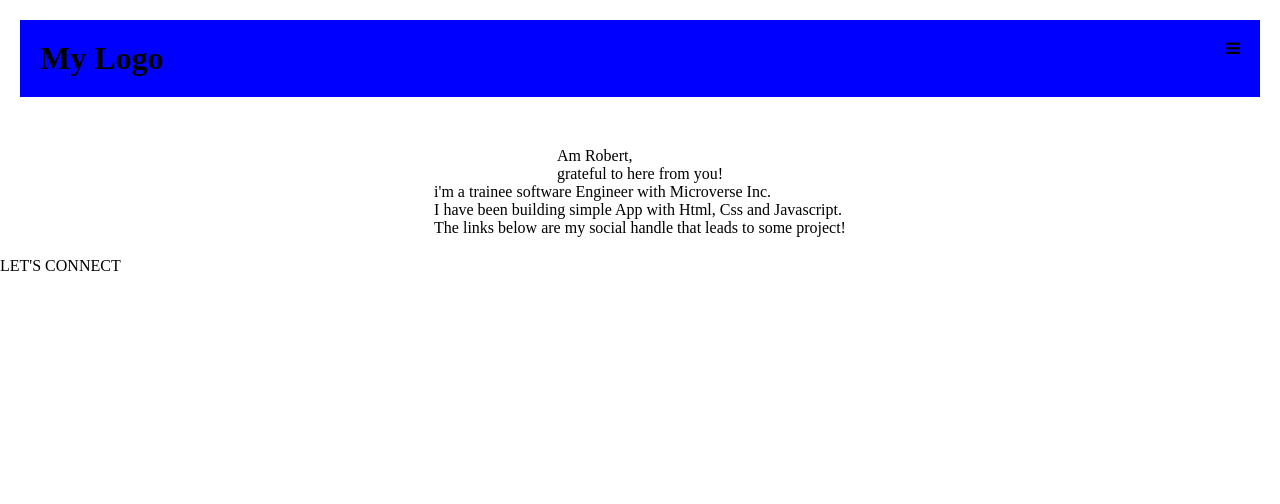
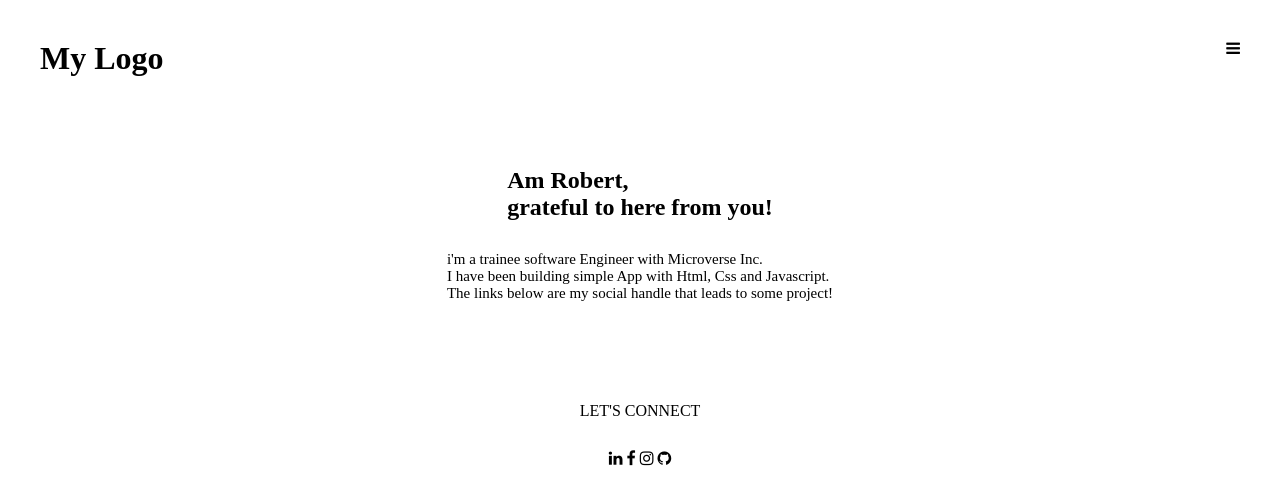
Before and after one commit to Alabi12/SetupMobileFirst, a website: page index.html in a window 1280 px wide. Drawn offline with Linux system fonts and the light colour scheme.

Commit message:
add css to style the html contents

```diff
--- a/index.html
+++ b/index.html
@@ -26,8 +26,14 @@
                 The links below are my social handle that leads to some project!
             </div>
         </div>
-        <div class="social-media">
+        <div class="footer">
             <div class="text3">LET'S CONNECT</div>
+            <div class="social-media">
+                <i class="fa fa-linkedin"></i>
+                <i class="fa fa-facebook"></i>
+                <i class="fa fa-instagram"></i>
+                <i class="fa fa-github"></i>
+            </div>
         </div>
 
 
--- a/style.css
+++ b/style.css
@@ -5,7 +5,10 @@
 }
 
 .container {
-    display: 1;
+    display: flex;
+    min-height: 100vh;
+    flex-direction: column;
+    flex-wrap: wrap;
 }
 
 .header {
@@ -13,7 +16,7 @@
     justify-content: space-between;
     margin: 20px;
     padding: 20px;
-    background: blue;
+    /* background: blue; */
 }
 
 .text-container {
@@ -22,8 +25,30 @@
     align-items: center;
     padding: 20px;
     margin-top: 30px;
+    height: 20%;
+}
+
+.text1{
+    font-size: 24px;
+    font-weight: bold;
+}
+
+.text2 {
+    display: flex;
+    padding: 10px;
+    font-size: 15px;
+    margin: 20px;
+}
+.footer{
+    display: flex;
+    flex-direction: column;
+    justify-content: flex-end;
+    align-items: center;
+    padding: 20px;
+    margin-top: 30px;
 }
 
 .social-media{
-    display: flex;
+    align-items: center;
+    margin: 30px;
 }
```
